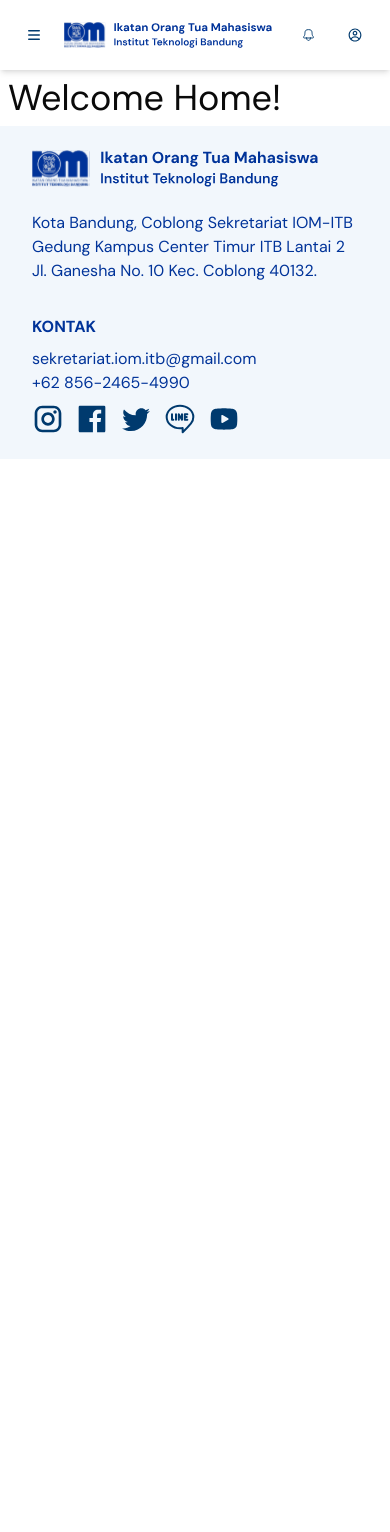
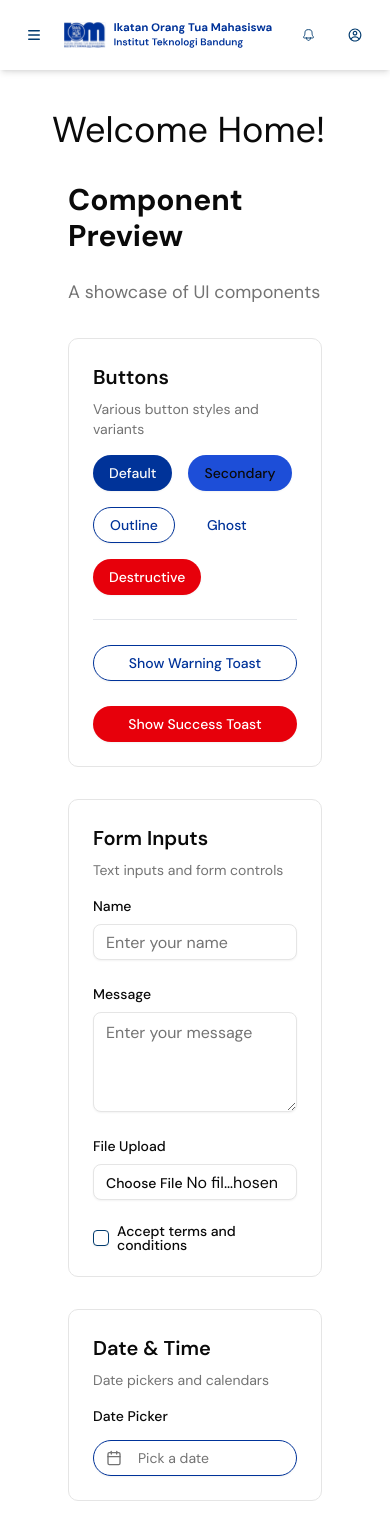
Before and after one commit to madzul/OTA-KU, a React (Vite) app in the folder frontend/: page / in a window 390 px wide. Shown: the top 1532 px of the page. Before the commit the page ends 844 px from the top, so only its background shows below. Built offline with nearby package versions, Linux system fonts and the light colour scheme; no server answers.

Commit message:
feat: implement smooth animation and responsiveness to child component according to the sidebar state

```diff
--- a/frontend/package.json
+++ b/frontend/package.json
@@ -31,6 +31,7 @@
     "class-variance-authority": "^0.7.1",
     "clsx": "^2.1.1",
     "date-fns": "^3.6.0",
+    "framer-motion": "^12.5.0",
     "input-otp": "^1.4.2",
     "lucide-react": "^0.479.0",
     "next-themes": "^0.4.5",
--- a/frontend/src/components/test.tsx
+++ b/frontend/src/components/test.tsx
@@ -21,192 +21,186 @@
 import * as React from "react";
 import { toast } from "sonner";
 
-import Sidebar from "./sidebar";
-
 function TestComponent() {
   const [date, setDate] = React.useState<Date>();
 
   return (
-    <div className="h-full">
+    <div className="bg-background container mx-auto px-4 py-8">
+      <h1 className="mb-6 text-3xl font-bold">Component Preview</h1>
+      <p className="text-muted-foreground mb-8 text-lg">
+        A showcase of UI components
+      </p>
 
-      <Sidebar />
+      <div className="grid grid-cols-1 gap-8 md:grid-cols-2">
+        {/* Buttons Section */}
+        <div className="rounded-lg border p-6">
+          <h2 className="mb-2 text-xl font-semibold">Buttons</h2>
+          <p className="text-muted-foreground mb-4 text-sm">
+            Various button styles and variants
+          </p>
+
+          <div className="mb-6 flex flex-wrap gap-4">
+            <Button variant="default" size="default">
+              Default
+            </Button>
+            <Button variant="secondary" size="default">
+              Secondary
+            </Button>
+            <Button variant="outline" size="default">
+              Outline
+            </Button>
+            <Button variant="ghost" size="default">
+              Ghost
+            </Button>
+            <Button variant="destructive" size="default">
+              Destructive
+            </Button>
           </div>
-    // <div className="bg-background container mx-auto px-4 py-8">
-    //   <h1 className="mb-6 text-3xl font-bold">Component Preview</h1>
-    //   <p className="text-muted-foreground mb-8 text-lg">
-    //     A showcase of UI components
-    //   </p>
 
-    //   <div className="grid grid-cols-1 gap-8 md:grid-cols-2">
-    //     {/* Buttons Section */}
-    //     <div className="rounded-lg border p-6">
-    //       <h2 className="mb-2 text-xl font-semibold">Buttons</h2>
-    //       <p className="text-muted-foreground mb-4 text-sm">
-    //         Various button styles and variants
-    //       </p>
+          <hr className="my-4 border-gray-200 dark:border-gray-700" />
 
-    //       <div className="mb-6 flex flex-wrap gap-4">
-    //         <Button variant="default" size="default">
-    //           Default
-    //         </Button>
-    //         <Button variant="secondary" size="default">
-    //           Secondary
-    //         </Button>
-    //         <Button variant="outline" size="default">
-    //           Outline
-    //         </Button>
-    //         <Button variant="ghost" size="default">
-    //           Ghost
-    //         </Button>
-    //         <Button variant="destructive" size="default">
-    //           Destructive
-    //         </Button>
-    //       </div>
+          <div className="space-y-4">
+            <Button
+              className="w-full"
+              variant="outline"
+              onClick={() =>
+                toast.warning("Uh oh! Something went wrong.", {
+                  description: "There was a problem with your request.",
+                  action: {
+                    label: "Try Again",
+                    onClick: () => console.log("Try Again"),
+                  },
+                })
+              }
+            >
+              Show Warning Toast
+            </Button>
 
-    //       <hr className="my-4 border-gray-200 dark:border-gray-700" />
+            <Button
+              className="w-full"
+              variant="destructive"
+              onClick={() =>
+                toast.success("Great job!", {
+                  description: "You did it!",
+                })
+              }
+            >
+              Show Success Toast
+            </Button>
+          </div>
+        </div>
 
-    //       <div className="space-y-4">
-    //         <Button
-    //           className="w-full"
-    //           variant="outline"
-    //           onClick={() =>
-    //             toast.warning("Uh oh! Something went wrong.", {
-    //               description: "There was a problem with your request.",
-    //               action: {
-    //                 label: "Try Again",
-    //                 onClick: () => console.log("Try Again"),
-    //               },
-    //             })
-    //           }
-    //         >
-    //           Show Warning Toast
-    //         </Button>
+        {/* Form Inputs Section */}
+        <div className="rounded-lg border p-6">
+          <h2 className="mb-2 text-xl font-semibold">Form Inputs</h2>
+          <p className="text-muted-foreground mb-4 text-sm">
+            Text inputs and form controls
+          </p>
 
-    //         <Button
-    //           className="w-full"
-    //           variant="destructive"
-    //           onClick={() =>
-    //             toast.success("Great job!", {
-    //               description: "You did it!",
-    //             })
-    //           }
-    //         >
-    //           Show Success Toast
-    //         </Button>
-    //       </div>
-    //     </div>
+          <div className="space-y-6">
+            <div>
+              <label htmlFor="name" className="mb-2 block text-sm font-medium">
+                Name
+              </label>
+              <Input id="name" placeholder="Enter your name" />
+            </div>
 
-    //     {/* Form Inputs Section */}
-    //     <div className="rounded-lg border p-6">
-    //       <h2 className="mb-2 text-xl font-semibold">Form Inputs</h2>
-    //       <p className="text-muted-foreground mb-4 text-sm">
-    //         Text inputs and form controls
-    //       </p>
+            <div>
+              <label
+                htmlFor="message"
+                className="mb-2 block text-sm font-medium"
+              >
+                Message
+              </label>
+              <Textarea
+                id="message"
+                placeholder="Enter your message"
+                className="min-h-[100px]"
+              />
+            </div>
 
-    //       <div className="space-y-6">
-    //         <div>
-    //           <label htmlFor="name" className="mb-2 block text-sm font-medium">
-    //             Name
-    //           </label>
-    //           <Input id="name" placeholder="Enter your name" />
-    //         </div>
+            <div>
+              <label className="mb-2 block text-sm font-medium">
+                File Upload
+              </label>
+              <Input type="file" />
+            </div>
 
-    //         <div>
-    //           <label
-    //             htmlFor="message"
-    //             className="mb-2 block text-sm font-medium"
-    //           >
-    //             Message
-    //           </label>
-    //           <Textarea
-    //             id="message"
-    //             placeholder="Enter your message"
-    //             className="min-h-[100px]"
-    //           />
-    //         </div>
+            <div className="flex items-center space-x-2">
+              <Checkbox id="terms" />
+              <label
+                htmlFor="terms"
+                className="text-sm leading-none font-medium peer-disabled:cursor-not-allowed peer-disabled:opacity-70"
+              >
+                Accept terms and conditions
+              </label>
+            </div>
+          </div>
+        </div>
 
-    //         <div>
-    //           <label className="mb-2 block text-sm font-medium">
-    //             File Upload
-    //           </label>
-    //           <Input type="file" />
-    //         </div>
+        {/* Date & Time Section */}
+        <div className="rounded-lg border p-6">
+          <h2 className="mb-2 text-xl font-semibold">Date & Time</h2>
+          <p className="text-muted-foreground mb-4 text-sm">
+            Date pickers and calendars
+          </p>
 
-    //         <div className="flex items-center space-x-2">
-    //           <Checkbox id="terms" />
-    //           <label
-    //             htmlFor="terms"
-    //             className="text-sm leading-none font-medium peer-disabled:cursor-not-allowed peer-disabled:opacity-70"
-    //           >
-    //             Accept terms and conditions
-    //           </label>
-    //         </div>
-    //       </div>
-    //     </div>
+          <div className="space-y-4">
+            <div>
+              <label className="mb-2 block text-sm font-medium">
+                Date Picker
+              </label>
+              <Popover>
+                <PopoverTrigger asChild>
+                  <Button
+                    variant="outline"
+                    className={cn(
+                      "w-full justify-start text-left font-normal",
+                      !date && "text-muted-foreground",
+                    )}
+                  >
+                    <CalendarIcon className="mr-2 h-4 w-4" />
+                    {date ? format(date, "PPP") : <span>Pick a date</span>}
+                  </Button>
+                </PopoverTrigger>
+                <PopoverContent className="w-auto p-0">
+                  <Calendar
+                    mode="single"
+                    selected={date}
+                    onSelect={setDate}
+                    initialFocus
+                  />
+                </PopoverContent>
+              </Popover>
+            </div>
+          </div>
+        </div>
 
-    //     {/* Date & Time Section */}
-    //     <div className="rounded-lg border p-6">
-    //       <h2 className="mb-2 text-xl font-semibold">Date & Time</h2>
-    //       <p className="text-muted-foreground mb-4 text-sm">
-    //         Date pickers and calendars
-    //       </p>
+        {/* Verification Section */}
+        <div className="rounded-lg border p-6">
+          <h2 className="mb-2 text-xl font-semibold">Verification</h2>
+          <p className="text-muted-foreground mb-4 text-sm">
+            OTP and verification inputs
+          </p>
 
-    //       <div className="space-y-4">
-    //         <div>
-    //           <label className="mb-2 block text-sm font-medium">
-    //             Date Picker
-    //           </label>
-    //           <Popover>
-    //             <PopoverTrigger asChild>
-    //               <Button
-    //                 variant="outline"
-    //                 className={cn(
-    //                   "w-full justify-start text-left font-normal",
-    //                   !date && "text-muted-foreground",
-    //                 )}
-    //               >
-    //                 <CalendarIcon className="mr-2 h-4 w-4" />
-    //                 {date ? format(date, "PPP") : <span>Pick a date</span>}
-    //               </Button>
-    //             </PopoverTrigger>
-    //             <PopoverContent className="w-auto p-0">
-    //               <Calendar
-    //                 mode="single"
-    //                 selected={date}
-    //                 onSelect={setDate}
-    //                 initialFocus
-    //               />
-    //             </PopoverContent>
-    //           </Popover>
-    //         </div>
-    //       </div>
-    //     </div>
-
-    //     {/* Verification Section */}
-    //     <div className="rounded-lg border p-6">
-    //       <h2 className="mb-2 text-xl font-semibold">Verification</h2>
-    //       <p className="text-muted-foreground mb-4 text-sm">
-    //         OTP and verification inputs
-    //       </p>
-
-    //       <div>
-    //         <label className="mb-2 block text-sm font-medium">
-    //           One-Time Password
-    //         </label>
-    //         <InputOTP maxLength={6} className="justify-center">
-    //           <InputOTPGroup>
-    //             <InputOTPSlot index={0} />
-    //             <InputOTPSlot index={1} />
-    //             <InputOTPSlot index={2} />
-    //             <InputOTPSlot index={3} />
-    //             <InputOTPSlot index={4} />
-    //             <InputOTPSlot index={5} />
-    //           </InputOTPGroup>
-    //         </InputOTP>
-    //       </div>
-    //     </div>
-    //   </div>
-    // </div>
+          <div>
+            <label className="mb-2 block text-sm font-medium">
+              One-Time Password
+            </label>
+            <InputOTP maxLength={6} className="justify-center">
+              <InputOTPGroup>
+                <InputOTPSlot index={0} />
+                <InputOTPSlot index={1} />
+                <InputOTPSlot index={2} />
+                <InputOTPSlot index={3} />
+                <InputOTPSlot index={4} />
+                <InputOTPSlot index={5} />
+              </InputOTPGroup>
+            </InputOTP>
+          </div>
+        </div>
+      </div>
+    </div>
   );
 }
 
--- a/frontend/src/components/ui/navbar.tsx
+++ b/frontend/src/components/ui/navbar.tsx
@@ -6,9 +6,9 @@
   MenubarItem,
   MenubarMenu,
   MenubarSeparator,
-  MenubarShortcut,
   MenubarTrigger,
 } from "@/components/ui/menubar";
+import { useSidebar } from "@/context/sidebar";
 import { Link } from "@tanstack/react-router";
 import { useEffect, useState } from "react";
 
@@ -16,8 +16,8 @@
 import { Button } from "./button";
 
 export default function NavBar() {
-  const [isLoggedIn, setIsLoggedIn] = useState(true);
-  const [isSidebarOpen, setIsSidebarOpen] = useState(false);
+  const [isLoggedIn, setIsLoggedIn] = useState<boolean>(true);
+  const { isSidebarOpen, toggleSidebar, closeSidebar } = useSidebar();
 
   // Close sidebar when clicking outside
   useEffect(() => {
@@ -33,7 +33,7 @@
         !navbar.contains(event.target as Node) &&
         !sidebar.contains(event.target as Node)
       ) {
-        setIsSidebarOpen(false);
+        closeSidebar();
       }
     };
 
@@ -44,15 +44,7 @@
     return () => {
       document.removeEventListener("mousedown", handleClickOutside);
     };
-  }, [isSidebarOpen]);
-
-  const toggleSidebar = () => {
-    setIsSidebarOpen((prevState) => !prevState);
-  };
-
-  const closeSidebar = () => {
-    setIsSidebarOpen(false);
-  };
+  }, [isSidebarOpen, closeSidebar]);
 
   return (
     <>
@@ -70,8 +62,8 @@
             >
               <img
                 src="/icon/Type=list-icon.svg"
-                alt="Toggle sidebar"
-                className="transition-transform duration-200 ease-in-out"
+                alt="sidebar-button"
+                className="transform transition-transform duration-200 ease-in-out hover:scale-125"
               />
             </button>
             <Sidebar isOpen={isSidebarOpen} onClose={closeSidebar} />
@@ -104,7 +96,7 @@
                 <img
                   src="/icon/Type=notification.svg"
                   alt="Notifications"
-                  className="h-6 w-6"
+                  className="h-6 w-6 transform transition-transform duration-200 ease-in-out hover:scale-125"
                 />
               </Link>
             )}
@@ -115,7 +107,7 @@
                     <img
                       src="/icon/Type=profile-icon.svg"
                       alt="Profile"
-                      className="h-6 w-6"
+                      className="h-6 w-6 hover:scale-125 transform transition-transform duration-200 ease-in-out"
                     />
                   </MenubarTrigger>
                   <MenubarContent
@@ -134,101 +126,6 @@
               </Menubar>
             )}
           </div>
-
-          {/* <div className="flex gap-6 lg:hidden">
-            <Sheet>
-              <SheetTrigger>
-                <img
-                  src="/icon/Type=notification.svg"
-                  alt="Notifications"
-                  className="h-6 w-6"
-                />
-              </SheetTrigger>
-              <SheetContent>
-                <SheetHeader>
-                  <SheetTitle>Menu</SheetTitle>
-                  <SheetDescription>
-                    <div className="mt-4 flex flex-col space-y-4">
-                      <Link
-                        to="/"
-                        className="text-primary hover:text-primary/80"
-                      >
-                        Beranda
-                      </Link>
-                      <Link
-                        to="/"
-                        className="text-primary hover:text-primary/80"
-                      >
-                        Tentang
-                      </Link>
-                      <Link className="w-full" to="/auth/login">
-                        <Button
-                          size="lg"
-                          className="bg-primary hover:bg-primary/90 w-full text-base text-white"
-                        >
-                          Masuk
-                        </Button>
-                      </Link>
-                      <Link className="w-full" to="/auth/register">
-                        <Button
-                          size="lg"
-                          className="bg-secondary hover:bg-secondary/90 w-full text-base text-white"
-                        >
-                          Daftar
-                        </Button>
-                      </Link>
-                    </div>
-                  </SheetDescription>
-                </SheetHeader>
-              </SheetContent>
-            </Sheet>
-            <Sheet>
-              <SheetTrigger>
-                <img
-                  src="/icon/Type=profile-icon.svg"
-                  alt="Profile"
-                  className="h-6 w-6"
-                />
-              </SheetTrigger>
-              <SheetContent>
-                <SheetHeader>
-                  <SheetTitle>Menu</SheetTitle>
-                  <SheetDescription>
-                    <div className="mt-4 flex flex-col space-y-4">
-                      <Link
-                        to="/"
-                        className="text-primary hover:text-primary/80"
-                      >
-                        Beranda
-                      </Link>
-                      <Link
-                        to="/"
-                        className="text-primary hover:text-primary/80"
-                      >
-                        Tentang
-                      </Link>
-                      <Link className="w-full" to="/auth/login">
-                        <Button
-                          size="lg"
-                          className="bg-primary hover:bg-primary/90 w-full text-base text-white"
-                        >
-                          Masuk
-                        </Button>
-                      </Link>
-                      <Link className="w-full" to="/auth/register">
-                        <Button
-                          size="lg"
-                          className="bg-secondary hover:bg-secondary/90 w-full text-base text-white"
-                        >
-                          Daftar
-                        </Button>
-                      </Link>
-                    </div>
-                  </SheetDescription>
-                </SheetHeader>
-              </SheetContent>
-            </Sheet>
-          </div> */}
         </div>
       </nav>
     </>
--- /dev/null
+++ b/frontend/src/context/sidebar.tsx
@@ -0,0 +1,42 @@
+// src/contexts/SidebarContext.tsx
+import React, { ReactNode, createContext, useContext, useState } from "react";
+
+interface SidebarContextType {
+  isSidebarOpen: boolean;
+  toggleSidebar: () => void;
+  closeSidebar: () => void;
+}
+
+const SidebarContext = createContext<SidebarContextType | undefined>(undefined);
+
+interface SidebarProviderProps {
+  children: ReactNode;
+}
+
+export function SidebarProvider({ children }: SidebarProviderProps) {
+  const [isSidebarOpen, setIsSidebarOpen] = useState<boolean>(false);
+
+  const toggleSidebar = () => {
+    setIsSidebarOpen((prevState) => !prevState);
+  };
+
+  const closeSidebar = () => {
+    setIsSidebarOpen(false);
+  };
+
+  return (
+    <SidebarContext.Provider
+      value={{ isSidebarOpen, toggleSidebar, closeSidebar }}
+    >
+      {children}
+    </SidebarContext.Provider>
+  );
+}
+
+export function useSidebar(): SidebarContextType {
+  const context = useContext(SidebarContext);
+  if (context === undefined) {
+    throw new Error("useSidebar must be used within a SidebarProvider");
+  }
+  return context;
+}
--- a/frontend/src/routes/__root.tsx
+++ b/frontend/src/routes/__root.tsx
@@ -1,19 +1,56 @@
+// src/routes/__root.tsx
 import { queryClient } from "@/api/client";
 import Footer from "@/components/ui/footer";
 import NavBar from "@/components/ui/navbar";
 import { Toaster } from "@/components/ui/sonner";
+import { SidebarProvider, useSidebar } from "@/context/sidebar";
 import { QueryClientProvider } from "@tanstack/react-query";
 import { ReactQueryDevtools } from "@tanstack/react-query-devtools";
 import { Outlet, createRootRoute } from "@tanstack/react-router";
+import { motion } from "framer-motion";
+import { useEffect, useState } from "react";
 
 // import { TanStackRouterDevtools } from "@tanstack/router-devtools";
 
-export const Route = createRootRoute({
-  component: () => (
+const RootComponent = () => {
+  const { isSidebarOpen } = useSidebar();
+  const [isLargeScreen, setIsLargeScreen] = useState<boolean>(false);
+
+  // Handle screen size detection
+  useEffect(() => {
+    // Check initial screen size
+    const checkScreenSize = () => {
+      // lg breakpoint in Tailwind is 1024px
+      setIsLargeScreen(window.innerWidth >= 1024);
+    };
+
+    // Set initial value
+    checkScreenSize();
+
+    // Add event listener for window resize
+    window.addEventListener("resize", checkScreenSize);
+
+    // Clean up
+    return () => window.removeEventListener("resize", checkScreenSize);
+  }, []);
+
+  return (
     <>
       <QueryClientProvider client={queryClient}>
         <NavBar />
-        <Outlet />
+        <motion.div
+          className="px-11 py-8"
+          animate={{
+            marginLeft: isLargeScreen && isSidebarOpen ? "255px" : "0px",
+          }}
+          transition={{
+            type: "spring",
+            stiffness: 300,
+            damping: 30,
+          }}
+        >
+          <Outlet />
+        </motion.div>
         <Footer />
         <Toaster />
 
@@ -21,6 +58,14 @@
       </QueryClientProvider>
       {/* <TanStackRouterDevtools /> */}
     </>
+  );
+};
+
+export const Route = createRootRoute({
+  component: () => (
+    <SidebarProvider>
+      <RootComponent />
+    </SidebarProvider>
   ),
   // TODO: Nanti ganti pake component yang bener
   notFoundComponent: () => <div>Not Found</div>,
```
Also changed, not shown: 1 other file (tests, documents, lock files or other folders). Lines whose indentation alone changed are shown as unchanged.
